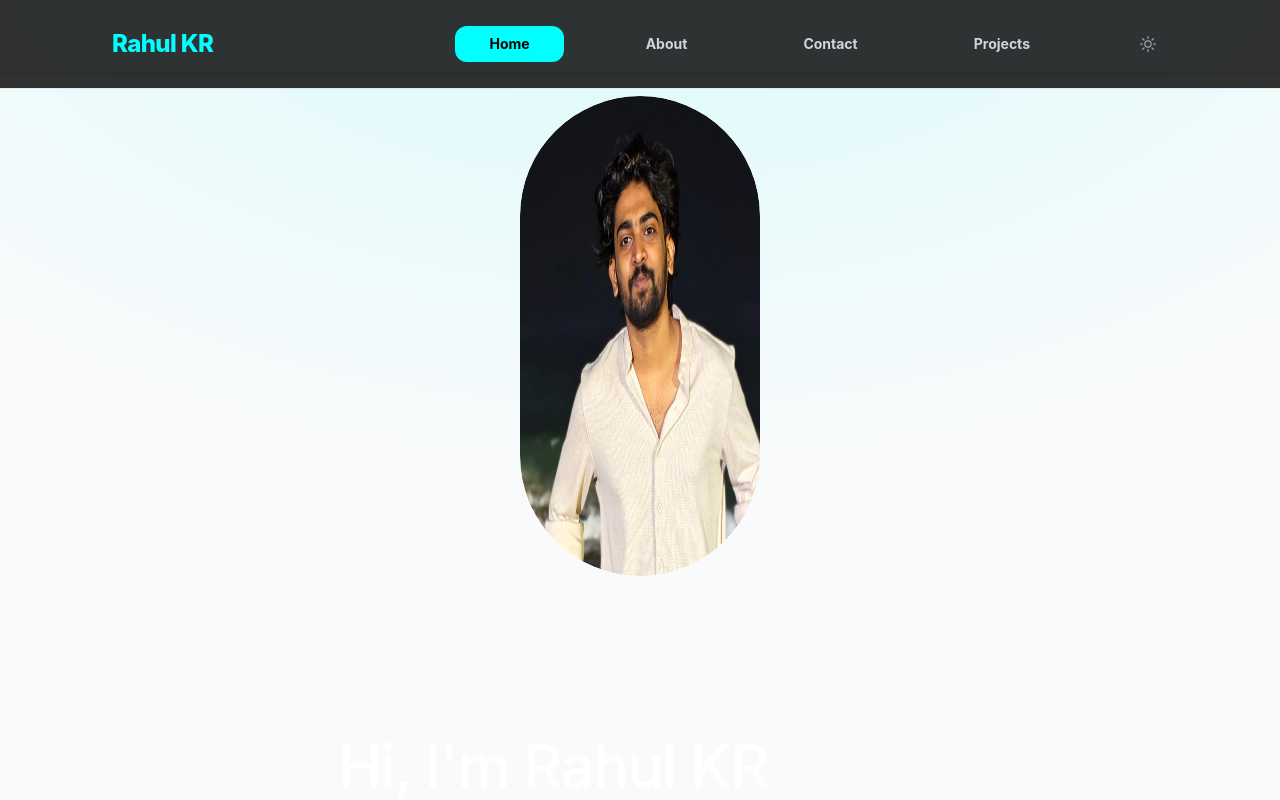
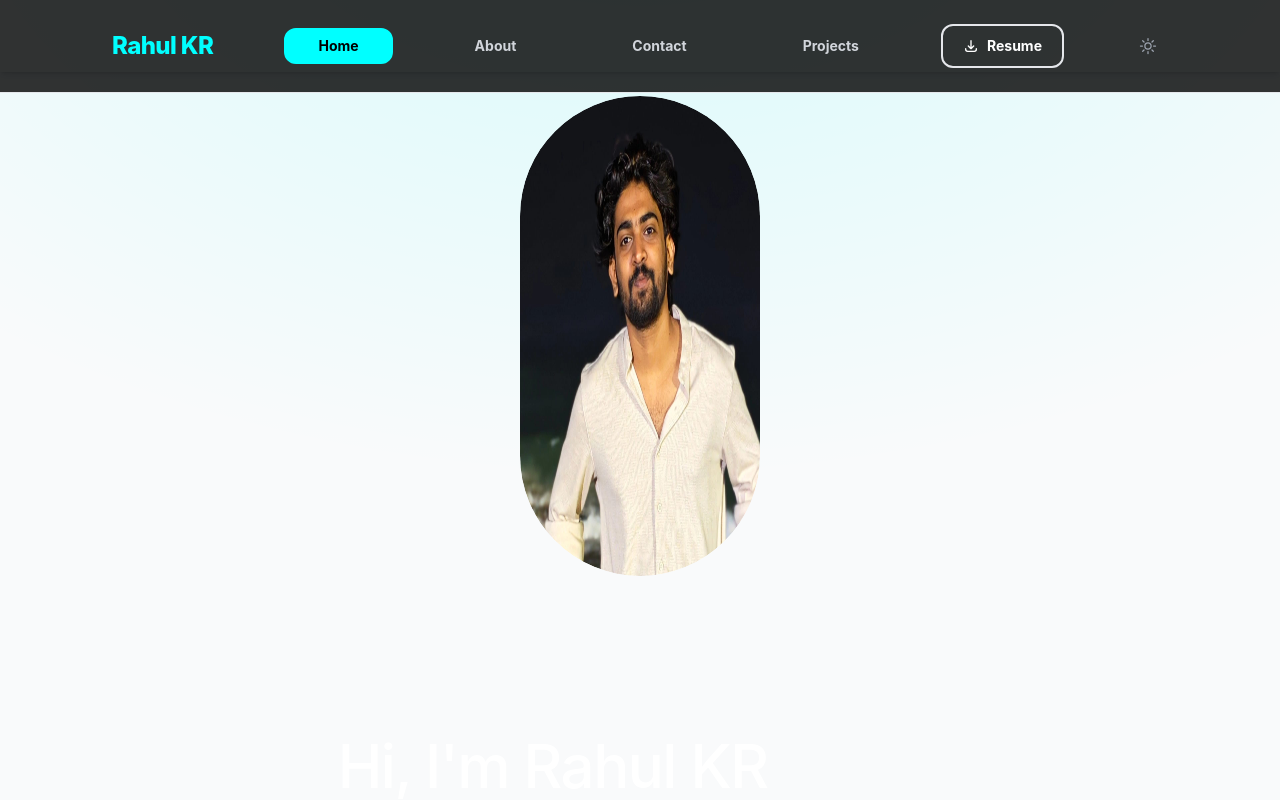
Before and after one commit to rahulramakrishnan3/my-portfolio, an Angular app: page / in a window 1280 px wide. Shown: the top 800 px of the page. Built offline with nearby package versions, Linux system fonts and the light colour scheme.

Commit message:
download btn configured

```diff
--- a/public/data.json
+++ b/public/data.json
@@ -2,7 +2,8 @@
     "profile": {
         "name": "Rahul KR",
         "role": "Angular Developer",
-        "tagline": "A Software Developer with solid foundation in Angular. Passionate about crafting seamless user experience."
+        "tagline": "A Software Developer with solid foundation in Angular. Passionate about crafting seamless user experience.",
+        "resumeUrl": "RESUME_FD_KL.pdf"
     },
     "socialLinks": {
         "github": "https://github.com/rahulramakrishnan3",
--- a/src/app/components/dialog-box/dialog-box.html
+++ b/src/app/components/dialog-box/dialog-box.html
@@ -48,6 +48,21 @@
               >{{ item.label }}</a
             >
           }
+          <!-- Resume Button (Mobile) -->
+          @if (data.profile.resumeUrl; as resumeUrl) {
+            <a
+              [href]="resumeUrl"
+              download
+              target="_blank"
+              class="mt-2 w-full inline-flex items-center justify-center gap-2 px-5 py-3 rounded-xl text-base font-bold border-2 border-(--primary-color) text-(--primary-color) hover:bg-(--primary-color) hover:text-white dark:hover:text-black transition-all duration-200"
+              (click)="closeDialog()"
+            >
+              <svg xmlns="http://www.w3.org/2000/svg" class="size-5" fill="none" viewBox="0 0 24 24" stroke="currentColor" stroke-width="2">
+                <path stroke-linecap="round" stroke-linejoin="round" d="M4 16v1a3 3 0 003 3h10a3 3 0 003-3v-1m-4-4l-4 4m0 0l-4-4m4 4V4" />
+              </svg>
+              Resume
+            </a>
+          }
         }
       </nav>
     </div>
--- a/src/app/components/header/header.html
+++ b/src/app/components/header/header.html
@@ -60,6 +60,22 @@
           </a>
         }
       }
+      <!-- Resume Button (Desktop) -->
+      @if (portfolioData(); as data) {
+        @if (data.profile.resumeUrl; as resumeUrl) {
+          <a
+            [href]="resumeUrl"
+            download
+            target="_blank"
+            class="inline-flex items-center gap-2 px-5 py-2.5 rounded-xl text-sm font-bold border-2 border-(--primary-color) text-(--primary-color) hover:bg-(--primary-color) hover:text-white dark:hover:text-black transition-all duration-300 hover:-translate-y-0.5 focus:outline-none focus:ring-2 focus:ring-(--primary-color)"
+          >
+            <svg xmlns="http://www.w3.org/2000/svg" class="size-4" fill="none" viewBox="0 0 24 24" stroke="currentColor" stroke-width="2">
+              <path stroke-linecap="round" stroke-linejoin="round" d="M4 16v1a3 3 0 003 3h10a3 3 0 003-3v-1m-4-4l-4 4m0 0l-4-4m4 4V4" />
+            </svg>
+            Resume
+          </a>
+        }
+      }
       <!-- Theme Toggle (Desktop) -->
       <button (click)="themeService.toggleTheme()" class="ml-4 rounded-full p-2.5 text-gray-500 hover:bg-gray-100 dark:text-gray-400 dark:hover:bg-white/10 transition-all hover:scale-110 active:scale-95 focus:outline-none focus:ring-2 focus:ring-(--primary-color)">
         @if (isDarkMode()) {
--- a/src/app/core/portfolio.service.ts
+++ b/src/app/core/portfolio.service.ts
@@ -2,7 +2,7 @@ import { HttpClient } from '@angular/common/http';
 import { Injectable, inject, signal } from '@angular/core';
 
 export interface PortfolioData {
-  profile: { name: string; role: string; tagline: string };
+  profile: { name: string; role: string; tagline: string; resumeUrl?: string };
   socialLinks: { github: string; instagram: string; linkedin: string };
   navItems: { label: string; route: string; exact?: boolean }[];
   aboutCards: {
--- a/src/app/home/home.html
+++ b/src/app/home/home.html
@@ -22,7 +22,7 @@
       class="flex flex-col gap-4 lg:gap-0 lg:flex-row lg:items-center justify-between max-w-[600px] mt-8 animate-fade-in-up-delay-2"
     >
       <div class="flex gap-3">
-        <a href="RESUME_FD_KL.pdf"
+        <a [href]="data.profile.resumeUrl" download target="_blank"
           ><button
             type="button"
             class="cursor-pointer text-(--primary-color) border-2 border-(--primary-color) dark:shadow-[0_0_15px_rgba(0,255,255,0.15)] dark:hover:shadow-[0_0_20px_rgba(0,255,255,0.4)] shadow-sm hover:shadow-md hover:bg-(--primary-color) hover:text-white dark:hover:text-black transition-all duration-300 font-semibold leading-5 rounded-full text-sm px-6 py-3 focus:outline-none flex items-center gap-2 hover:-translate-y-1"
```
